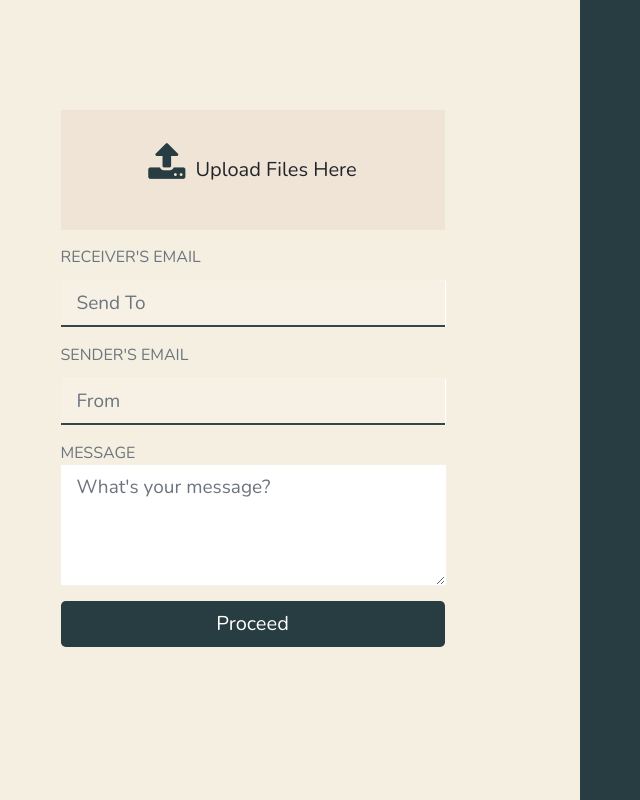
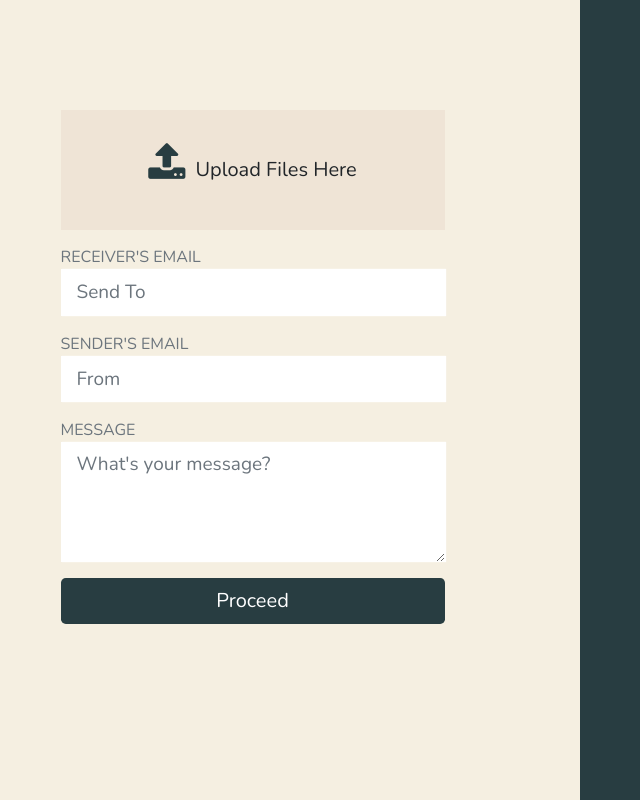
Before and after one commit to neerajp99/share_N_upload, a React (Create React App) app in the folder client/: page / in a window 1280 px wide. Shown: the whole page, without its empty margins (60-700 px from the left). Built offline with nearby package versions, Linux system fonts and the light colour scheme.

Commit message:
Update common fields

```diff
--- a/client/src/components/common/InputField.js
+++ b/client/src/components/common/InputField.js
@@ -16,7 +16,7 @@ const InputGroup = ({
     <div className="form-group">
       <small className="form-text text-left small text-muted">{label}</small>
       <input
-        className="form-control form-control-lg text-field input_common"
+        className="form-control form-control-lg input_common"
         placeholder={placeholder}
         name={name}
         value={value}
--- a/client/src/components/common/TextField.js
+++ b/client/src/components/common/TextField.js
@@ -7,7 +7,7 @@ const TextField = ({
   value,
   type,
   onChange,
-  info,
+  error,
   label
 }) => {
   return (
@@ -20,8 +20,9 @@ const TextField = ({
         value={value}
         onChange={onChange}
         type={type}
+        id = {error ? "auth-error": ""}
       />
-      {info && <small className="form-text text-muted ">{info}</small>}
+      {error && <small className="form-text auth-error ">{error}</small>}
     </div>
   );
 };
@@ -30,7 +31,7 @@ TextField.propTypes = {
   name: PropTypes.string.isRequired,
   placeholder: PropTypes.string,
   value: PropTypes.string.isRequired,
-  info: PropTypes.string,
+  error: PropTypes.string,
   type: PropTypes.string,
   onChange: PropTypes.func.isRequired
 };
```
